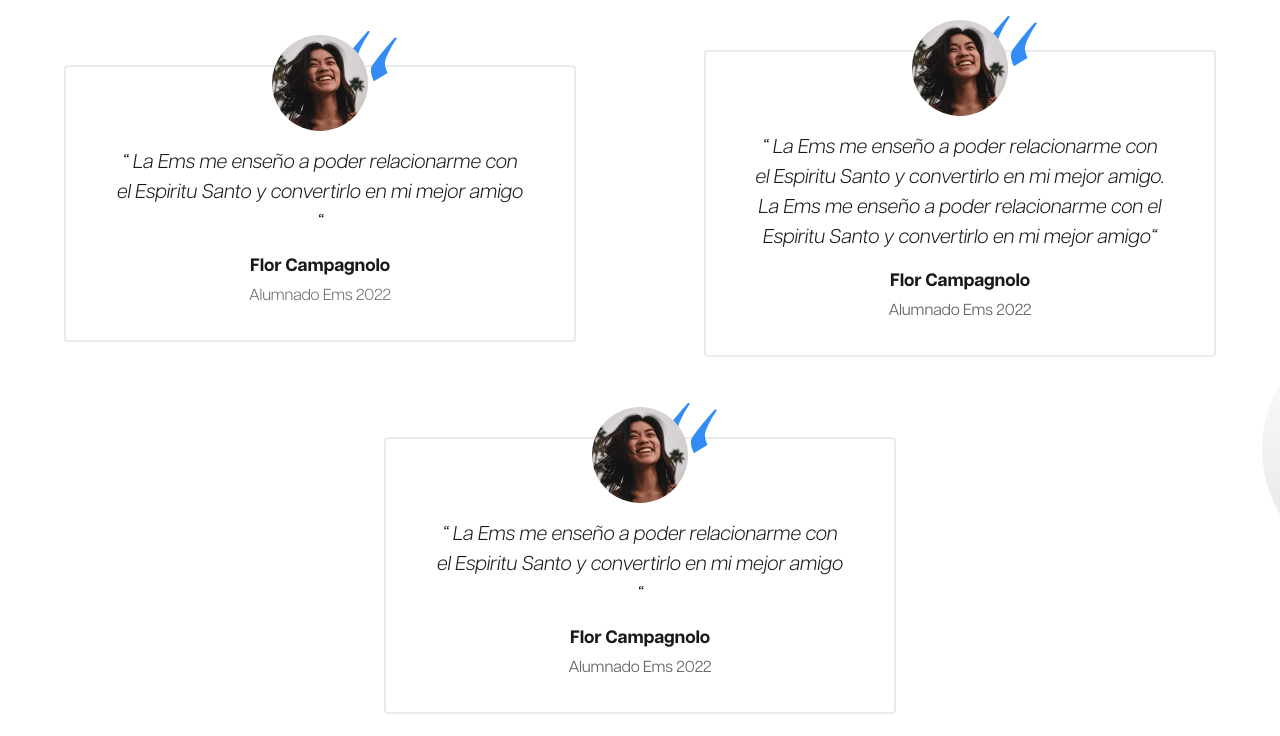
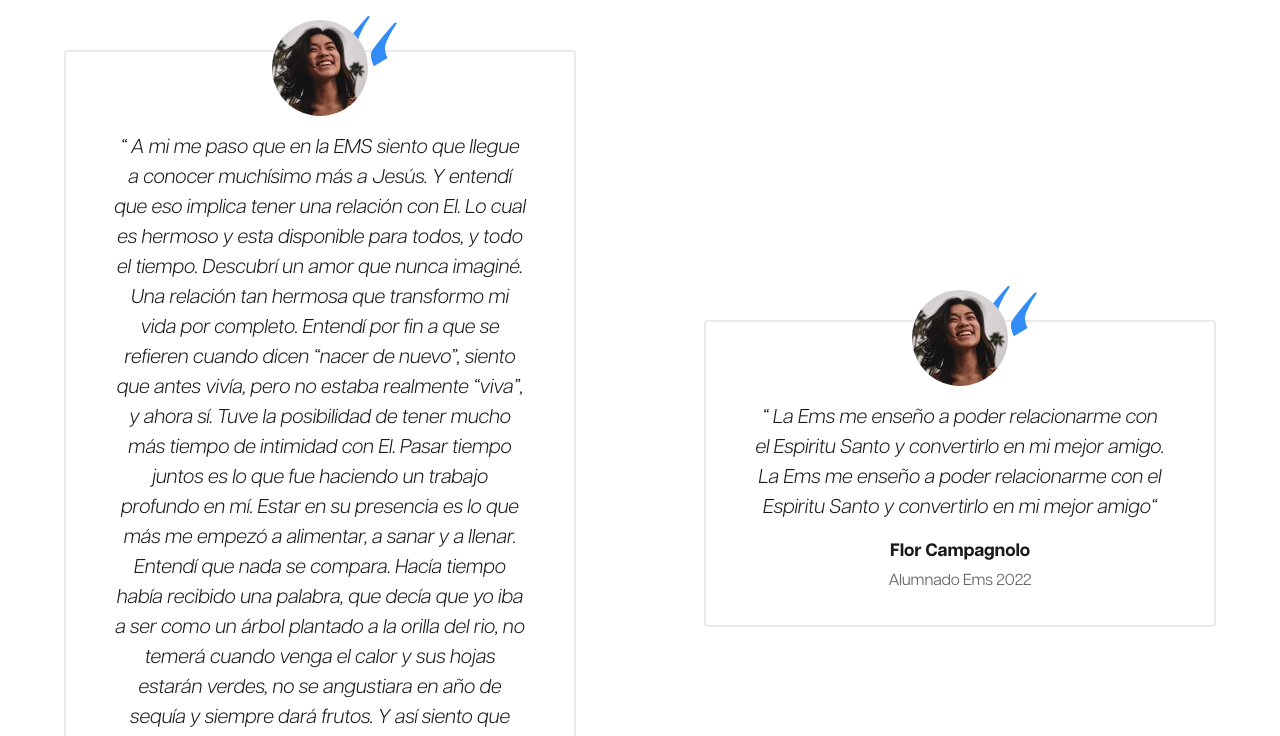
Before and after one commit to ezelujan2/EMS, a Next.js app: page / in a window 1280 px wide. Shown: the part 4000-4736 px from the top of the page. Built offline with nearby package versions, Linux system fonts and the light colour scheme.

Commit message:
add testimonio

```diff
--- a/components/testimonials.tsx
+++ b/components/testimonials.tsx
@@ -67,8 +67,10 @@ export default function Testimonials() {
                 />
               </div>
               <blockquote className="md:text-xl text-md md:text-md font-medium mb-4 font-ems-light-oblique">
-                “ La Ems me enseño a poder relacionarme con el Espiritu Santo y
-                convertirlo en mi mejor amigo “
+                “ A mi me paso que en la EMS siento que llegue a conocer muchísimo más a Jesús. Y entendí que eso implica tener una relación con El. Lo cual es hermoso y esta disponible para todos, y todo el tiempo.
+Descubrí un amor que nunca imaginé. Una relación tan hermosa que transformo mi vida por completo. Entendí por fin a que se refieren cuando dicen “nacer de nuevo”, siento que antes vivía, pero no estaba realmente “viva”, y ahora sí.
+Tuve la posibilidad de tener mucho más tiempo de intimidad con El. Pasar tiempo juntos es lo que fue haciendo un trabajo profundo en mí. Estar en su presencia es lo que más me empezó a alimentar, a sanar y a llenar. Entendí que nada se compara.
+Hacía tiempo había recibido una palabra, que decía que yo iba a ser como un árbol plantado a la orilla del rio, no temerá cuando venga el calor y sus hojas estarán verdes, no se angustiara en año de sequía y siempre dará frutos. Y así siento que fue, siento que fue un año de echar raíces profundas con El y afirmarme en su amor. “
               </blockquote>
               <cite className="block font-bold md:text-lg text-md not-italic mb-1 font-ems-bold">
                 Flor Campagnolo
```
